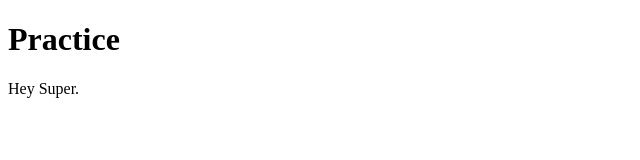
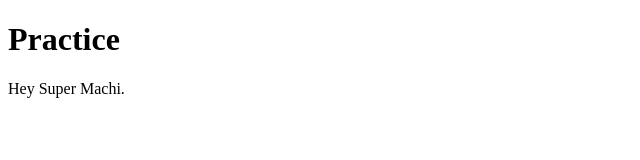
Before and after one commit to mannammanoj/manugitpractice, a plain HTML site: page index.html in a window 1280 px wide. Shown: the full height of the page, 0-640 px from the left. Drawn offline with Linux system fonts and the light colour scheme.

Commit message:
Hmtl commit

```diff
--- a/index.html
+++ b/index.html
@@ -6,7 +6,7 @@
 <body>
 
 <h1>Practice</h1>
-<p>Hey Super.</p>
+<p>Hey Super Machi.</p>
 
 </body>
 </html>
```
